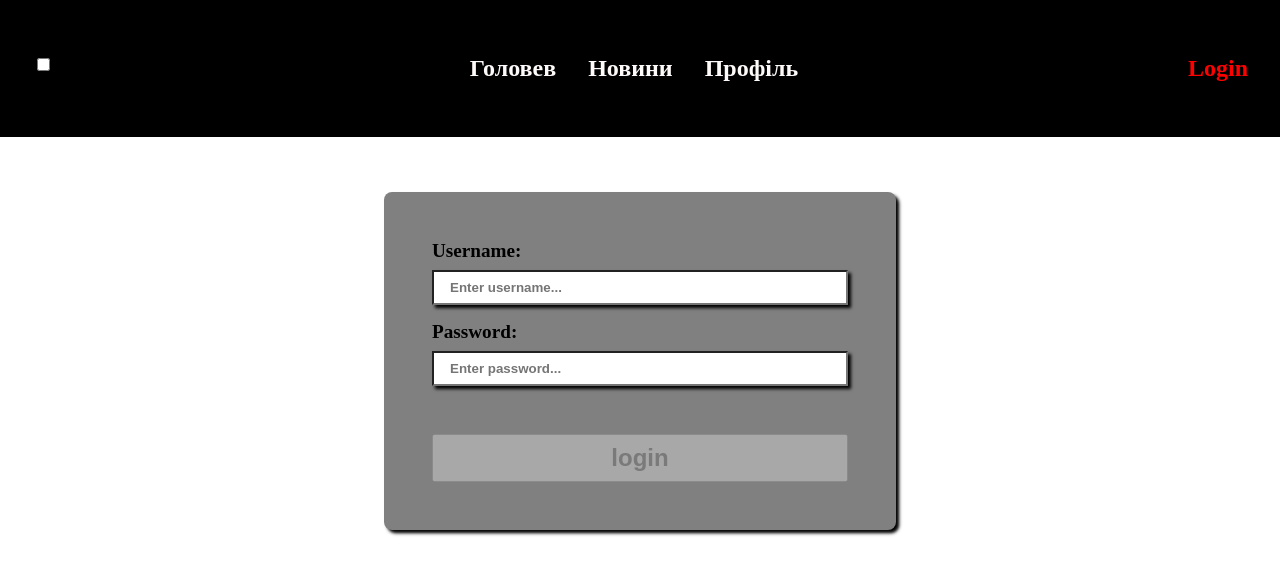
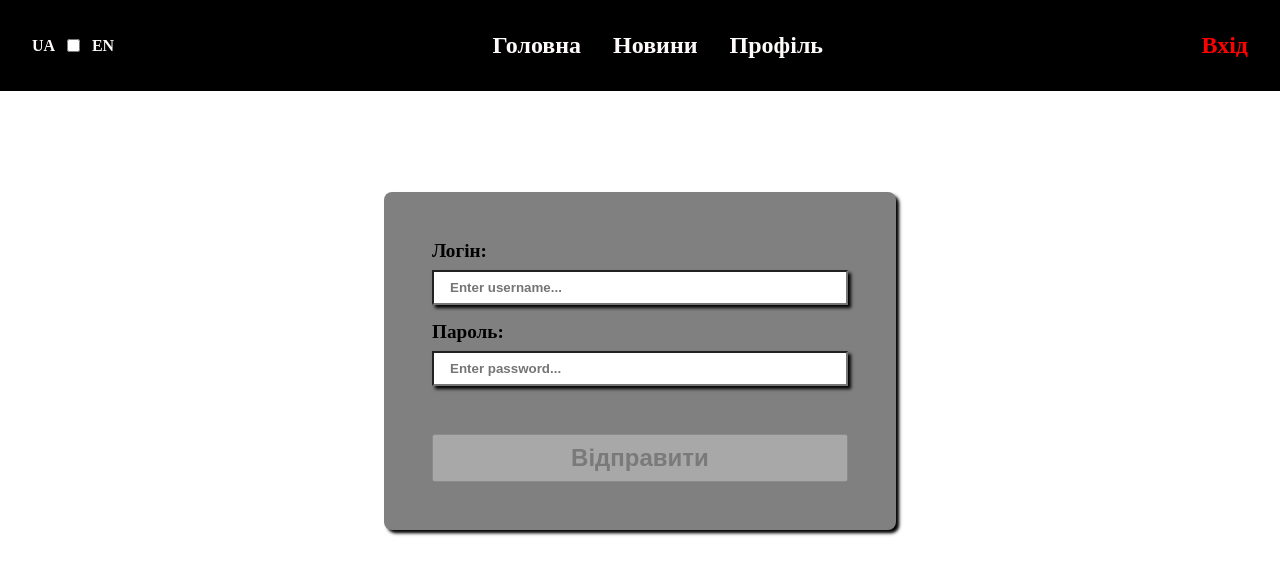
Before and after one commit to VLK2021/alterego-test, a React (Create React App) app: page /login in a window 1280 px wide. Shown: the top 574 px of the page. Built offline with nearby package versions, Linux system fonts and the light colour scheme.

Commit message:
finished i18n

```diff
--- a/public/locales/ua/translation.json
+++ b/public/locales/ua/translation.json
@@ -1,3 +1,11 @@
 {
-  "news-title": "Новини"
+  "news-h-home": "Головна",
+  "news-h-news": "Новини",
+  "news-h-profile": "Профіль",
+  "news-h-login": "Вхід",
+  "news-title": "Новини",
+  "news-btn-add": "Завантажити ще",
+  "news-form-username": "Логін",
+  "news-form-password": "Пароль",
+  "news-form-btn": "Відправити"
 }
--- a/src/components/Form/Form.tsx
+++ b/src/components/Form/Form.tsx
@@ -2,10 +2,12 @@ import React, {FC} from 'react';
 import {useForm} from "react-hook-form";
 
 import './FormStyle.css';
+import {useTranslation} from "react-i18next";
 
 
 const Form: FC = () => {
     const {register, handleSubmit, reset, formState: {errors, isValid}} = useForm({mode: "onBlur"});
+    const {t} = useTranslation();
 
     const submit = (data: any) => {
         console.log(data);
@@ -17,8 +19,8 @@ const Form: FC = () => {
         <div className={'maine'}>
             <form onSubmit={handleSubmit(submit)}>
                 <div>
-                    <label>Username:</label><br/>
-                    <input type="text" placeholder={'Enter username...'} {...register('username',{
+                    <label>{t('news-form-username')}:</label><br/>
+                    <input type="text" placeholder={'Enter username...'} {...register('username', {
                         required: 'Ім\'я користувача або пароль введено неправильно'
                     })}/>
                 </div>
@@ -27,16 +29,16 @@ const Form: FC = () => {
                 </div>
 
                 <div>
-                    <label>Password:</label><br/>
-                    <input type="text" placeholder={'Enter password...'} {...register('password',{
-                        required:'Ім\'я користувача або пароль введено неправильно'
+                    <label>{t('news-form-password')}:</label><br/>
+                    <input type="text" placeholder={'Enter password...'} {...register('password', {
+                        required: 'Ім\'я користувача або пароль введено неправильно'
                     })}/>
                 </div>
                 <div className={'error'}>
                     {errors?.password && <p>{errors.password.message as string || 'Error'}</p>}
                 </div>
 
-                <button disabled={!isValid}>login</button>
+                <button disabled={!isValid}>{t('news-form-btn')}</button>
             </form>
         </div>
     );
--- a/src/components/Header/Header.tsx
+++ b/src/components/Header/Header.tsx
@@ -1,48 +1,34 @@
-import React, {ChangeEvent, useCallback} from 'react';
+import React, {ChangeEvent} from 'react';
+import {NavLink} from "react-router-dom";
+import {useTranslation} from "react-i18next";
 
 import './HeaderStyle.css';
-import {NavLink} from "react-router-dom";
-import i18n from "i18next";
 
 
 const Header: React.FC = () => {
+    const {t, i18n} = useTranslation();
 
-    // const changeLanguage = (language: any) => {
-    //     i18n.changeLanguage(language);
-    // };
-
-    const langHandler =useCallback((e: ChangeEvent<HTMLInputElement>) => i18n.changeLanguage(e.target.checked ? 'en' : 'ua'),[i18n])
+    const langHandler = (e: ChangeEvent<HTMLInputElement>) => {
+        i18n.changeLanguage(e.target.checked ? 'en' : 'ua')
+    }
 
 
     return (
         <div className={'header'}>
-            <div className={'select'}>
-                {/*<button onClick={()=> changeLanguage('ua')}>ua</button>*/}
-                {/*<button onClick={()=> changeLanguage('en')}>en</button>*/}
-                {/*<select>*/}
-                {/*    <option>UA</option>*/}
-                {/*    <option>EN</option>*/}
-                {/*</select>*/}
-
-
-
-                <div className={'input'}>
-                    <div>UA</div>
-                    <div><input className={'inputStyle'} type="checkbox" onChange={langHandler}/></div>
-                    <div>EN</div>
-                </div>
-
-
+            <div className={'input'}>
+                <p>ua</p>
+                <input className={'inputStyle'} type="checkbox" onChange={langHandler}/>
+                <p>en</p>
             </div>
 
             <ul>
-                <li><NavLink to={'/'}>Головев</NavLink></li>
-                <li><NavLink to={'/news'}>Новини</NavLink></li>
-                <li><NavLink to={'/profile'}>Профіль </NavLink></li>
+                <li><NavLink to={'/'}>{t('news-h-home')}</NavLink></li>
+                <li><NavLink to={'/news'}>{t('news-h-news')}</NavLink></li>
+                <li><NavLink to={'/profile'}>{t('news-h-profile')} </NavLink></li>
             </ul>
 
             <div className={'header-login'}>
-                <NavLink to={'/login'}>Login</NavLink>
+                <NavLink to={'/login'}>{t('news-h-login')}</NavLink>
             </div>
         </div>
     );
--- a/src/components/Header/HeaderStyle.css
+++ b/src/components/Header/HeaderStyle.css
@@ -29,11 +29,23 @@ a {
 
 }
 
-.select {
-    width: 3rem;
+.input {
     display: flex;
+    justify-content: center;
+    align-items: center;
 }
 
-select{
-    padding: 0.5rem;
+.inputStyle {
+    width: 1.7rem;
+    margin: 0 0.3rem 0 0.3rem;
 }
+
+.input > p {
+    display: flex;
+    justify-content: center;
+    align-items: center;
+    color: var(--var-color-header);
+    font-weight: bold;
+    text-transform: uppercase;
+    font-size: 1rem;
+}
--- a/src/components/New/NewStyle.css
+++ b/src/components/New/NewStyle.css
@@ -1,7 +1,7 @@
 .new {
     width: 32%;
     padding: 0.3rem;
-    border: 1px solid black;
+    border: 1px solid var(--var-bg-header);
     background:gainsboro;
     box-shadow: 0.2rem 0.2rem 0.2rem grey;
     border-radius: 0.8rem;
--- a/src/components/News/News.tsx
+++ b/src/components/News/News.tsx
@@ -40,7 +40,7 @@ const News: FC = () => {
             </div>
 
             <div className={'btn'}>
-                <button onClick={addMoreHandler}>Завантажити ще</button>
+                <button onClick={addMoreHandler}>{t('news-btn-add')}</button>
             </div>
         </div>
     );
--- a/src/components/News/NewsStyle.css
+++ b/src/components/News/NewsStyle.css
@@ -26,7 +26,7 @@
 
 .btn > button{
     width: 60%;
-    background: black;
+    background: var(--var-bg-header);
     font-weight: bold;
     border-radius: 0.8rem;
     color: snow;
```
Also changed, not shown: public/locales/en/translation.json (+9 -1 lines).
